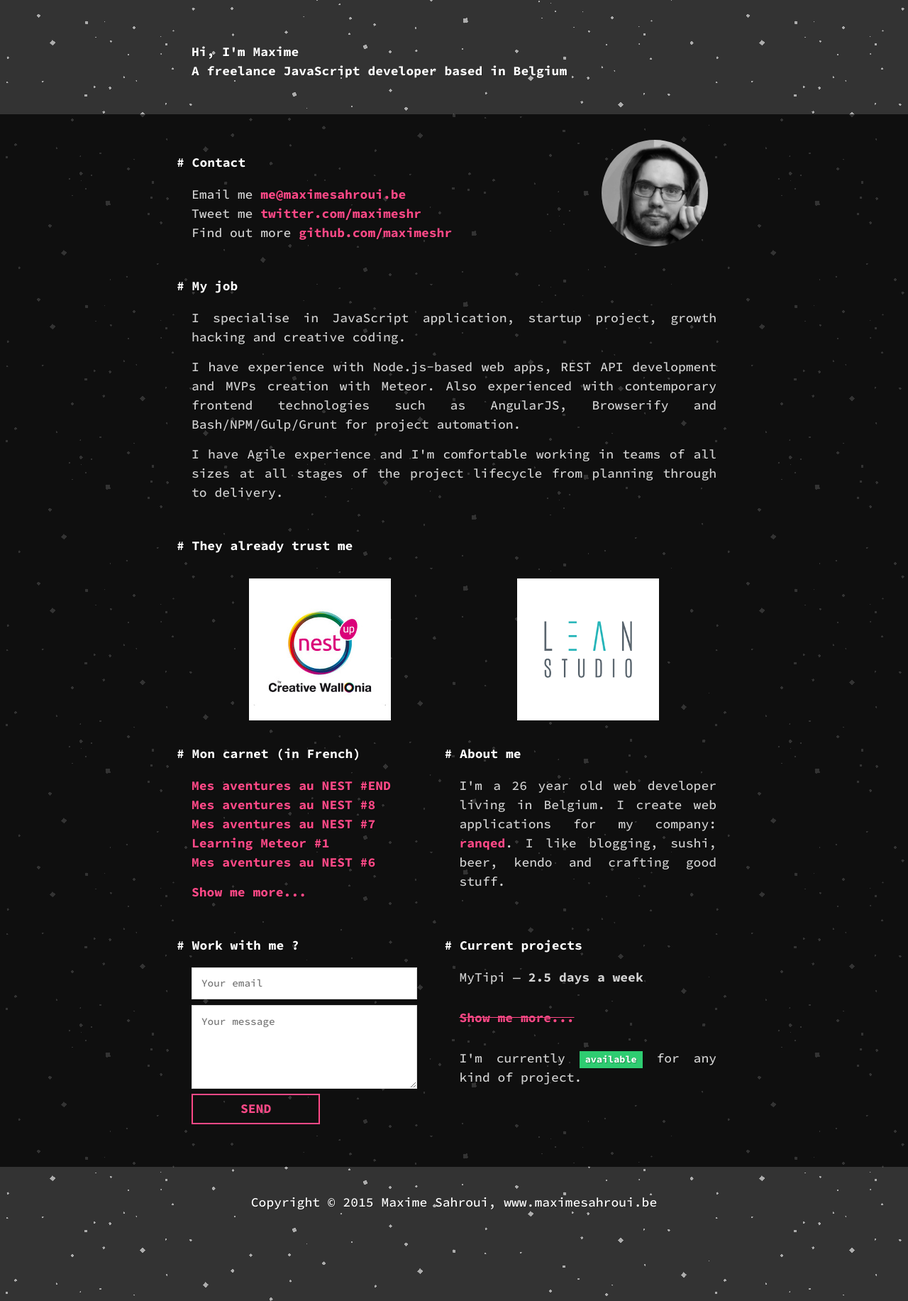
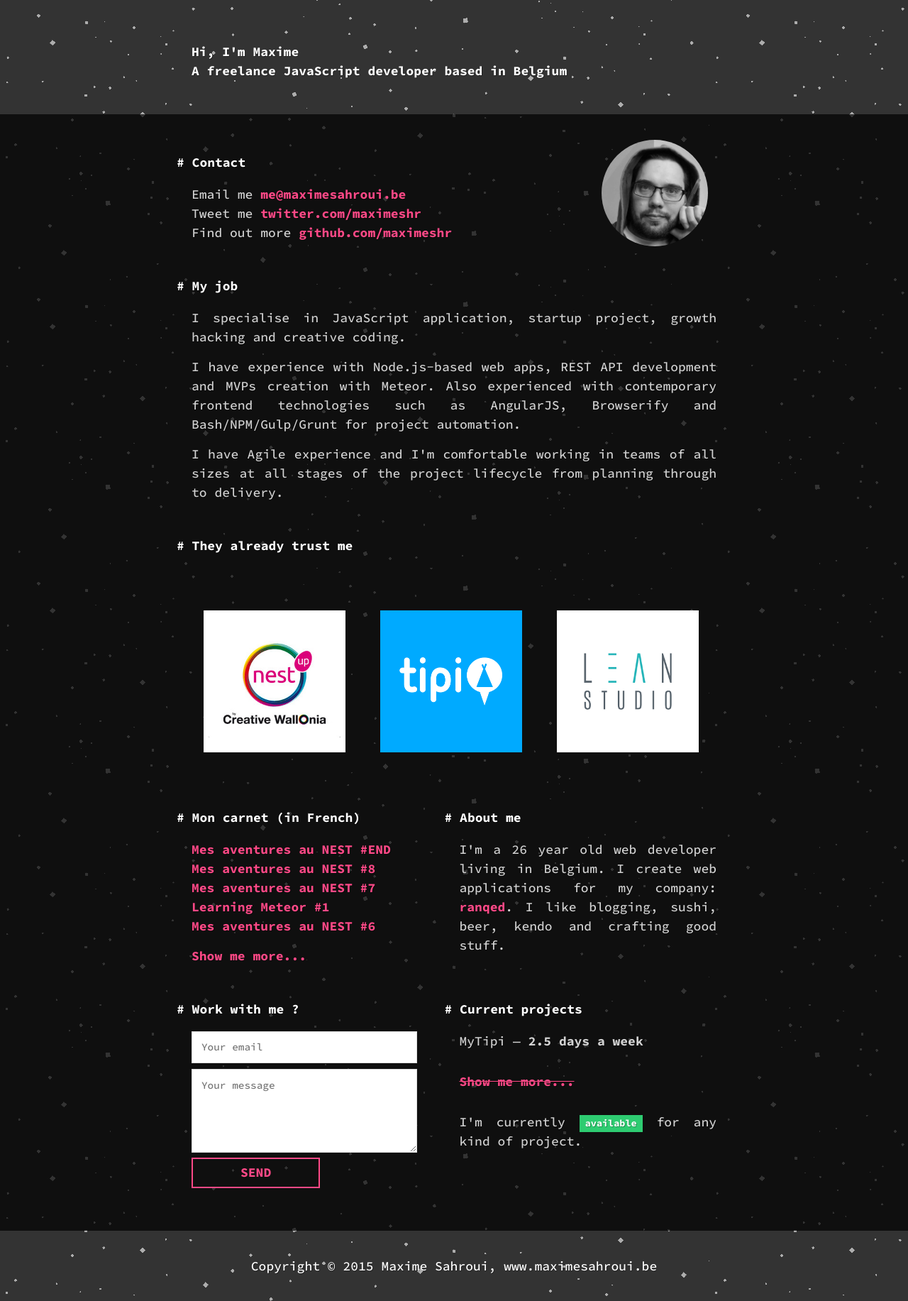
Before and after one commit to maximeshr/maximeshr.github.io, a Jekyll site: the page built from index.html, in a window 1280 px wide. Shown: the whole page at 71% size. Built offline with Jekyll 4.4.1, drawn with Linux system fonts in a browser that asks for light colours; nearby versions of some CDN libraries.

Commit message:
adding tipi to my clients

```diff
--- a/_sass/_layout.scss
+++ b/_sass/_layout.scss
@@ -138,6 +138,11 @@ h2 {
     width:         calc(25% - (#{$spacing-unit} / 2));
 }
 
+.col-4 {
+    width: -webkit-calc(33% - (#{$spacing-unit} / 2));
+    width:         calc(33% - (#{$spacing-unit} / 2));
+}
+
 .col-6 {
     width: -webkit-calc(50% - (#{$spacing-unit} / 2));
     width:         calc(50% - (#{$spacing-unit} / 2));
--- a/index.html
+++ b/index.html
@@ -27,16 +27,19 @@ layout: default
     </div>
   </div>
 
-  <div class="col-wrapper">
+  <div class="col-wrapper m-b-lg">
     <div class="col col-12">
       <h2>They already trust me</h2>
     </div>
   </div>
-  <div class="col-wrapper">
-    <div class="col col-6 text-center">
+  <div class="col-wrapper m-b-lg">
+    <div class="col col-4 text-center">
       <a href="http://www.nestup.be"><img src="{{ '/img/clients/nestup.png' | prepend: site.baseurl }}" alt="NEST'up by Creative Wallonia"></a>
     </div>
-    <div class="col col-6 text-center">
+    <div class="col col-4 text-center">
+      <a href="http://www.tipi.be"><img src="{{ '/img/clients/tipi.png' | prepend: site.baseurl }}" alt="MyTipi"></a>
+    </div>
+    <div class="col col-4 text-center">
       <a href="http://www.leanstudio.eu"><img src="{{ '/img/clients/lean_studio.png' | prepend: site.baseurl }}" alt="Lean Studio"></a>
     </div>
   </div>
```
Also changed, not shown: img/clients/tipi.png (added), 4 other files.
